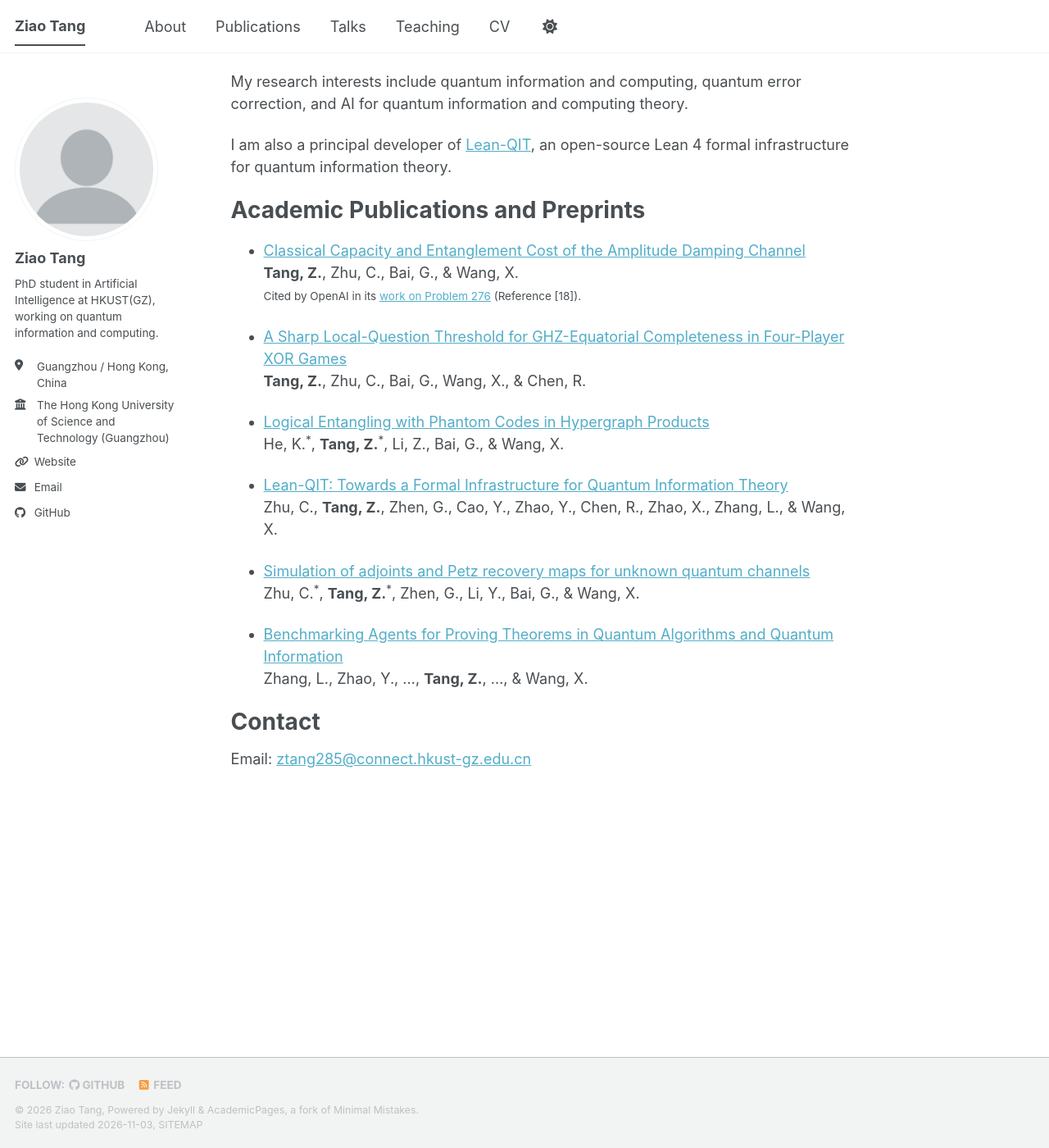
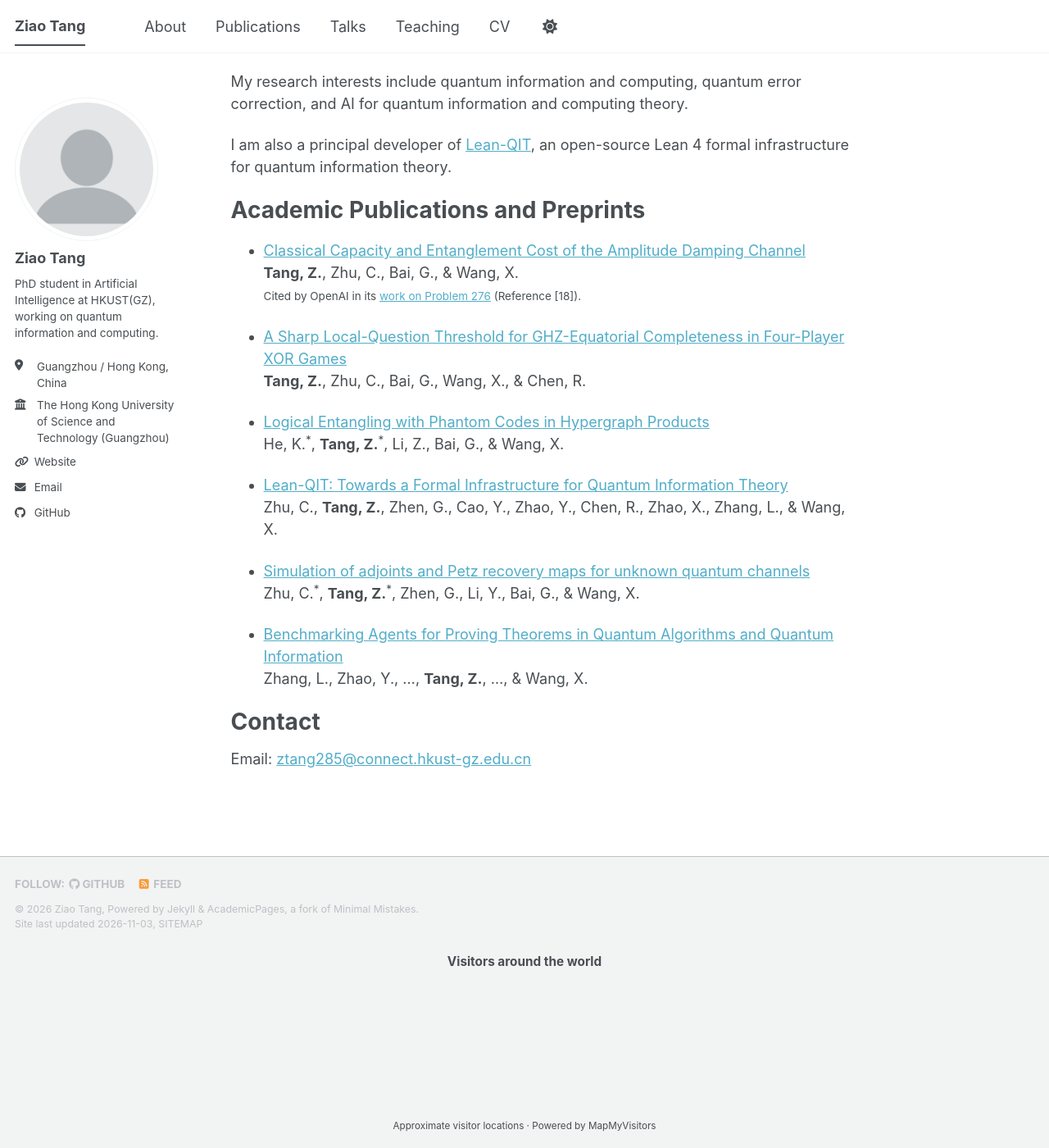
Before and after one commit to tzajack/tzajack.github.io, a Jekyll site: the page built from _pages/about.md, in a window 1280 px wide and 1400 px high, scrolled down 162 px. Shown: the whole window at 82% size. Built offline with Jekyll 4.4.1, drawn with Linux system fonts in a browser that asks for light colours; a style sheet for code colours, icons or effects is not loaded.

Commit message:
Add visitor map to the site footer

```diff
--- a/_config.yml
+++ b/_config.yml
@@ -152,6 +152,11 @@ social:
 
 
 # Analytics
+visitor_map:
+  # Paste the HTTPS map.js src from the MapMyVisitors widget for this site.
+  # Leave blank to disable the map and tracking.
+  embed_url: "https://mapmyvisitors.com/map.js?d=pB2RtEP2qTQXrIIXGr9x3a60TY4Zs8CTY25OcIsfUYU&cl=ffffff&w=a"
+
 analytics:
   provider               :  "false" # false (default), "google", "google-universal", "google-analytics-4", "custom"
   google:
--- /dev/null
+++ b/_includes/visitor-map.html
@@ -0,0 +1,9 @@
+{% if site.visitor_map.embed_url != '' and site.visitor_map.embed_url %}
+<section class="visitor-map" aria-labelledby="visitor-map-title">
+  <h2 id="visitor-map-title">Visitors around the world</h2>
+  <div class="visitor-map__widget">
+    <script async id="mapmyvisitors" src="{{ site.visitor_map.embed_url | escape }}"></script>
+  </div>
+  <p>Approximate visitor locations · Powered by <a href="https://mapmyvisitors.com/">MapMyVisitors</a></p>
+</section>
+{% endif %}
--- a/_layouts/default.html
+++ b/_layouts/default.html
@@ -11,7 +11,7 @@ layout: compress
     {% include head/custom.html %}
   </head>
 
-  <body{% if page.body_class %} class="{{ page.body_class | escape }}"{% endif %}>
+  <body class="{{ page.body_class | escape }}{% if site.visitor_map.embed_url != '' and site.visitor_map.embed_url %} has-visitor-map{% endif %}">
 
     {% include browser-upgrade.html %}
     {% include masthead.html %}
@@ -22,6 +22,7 @@ layout: compress
       <footer>
         {% include footer/custom.html %}
         {% include footer.html %}
+        {% include visitor-map.html %}
       </footer>
     </div>
 
--- a/_sass/layout/_footer.scss
+++ b/_sass/layout/_footer.scss
@@ -1,6 +1,41 @@
 /* ==========================================================================
    FOOTER
    ========================================================================== */
+
+body.has-visitor-map {
+  padding-bottom: 0;
+
+  .page__footer {
+    position: relative;
+    bottom: auto;
+  }
+}
+
+.visitor-map {
+  max-width: 380px;
+  margin: 1.5rem auto 0;
+  text-align: center;
+
+  h2 {
+    margin: 0 0 0.75rem;
+    color: var(--global-text-color);
+    font-size: 0.85rem;
+  }
+
+  &__widget {
+    width: 100%;
+    min-height: 160px;
+    img, iframe, canvas {
+      max-width: 100%;
+    }
+  }
+
+  p {
+    margin: 0.5rem 0 0;
+    font-size: 0.65rem;
+    color: var(--global-text-color);
+  }
+}
 
 .page__footer {
   @include clearfix;
```
